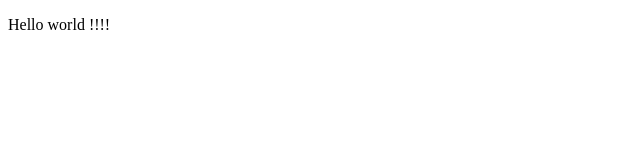
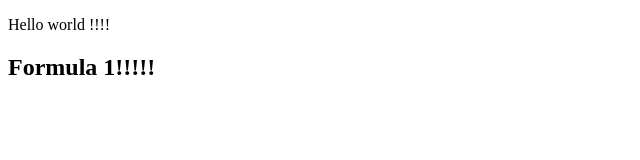
Before and after one commit to Viktor-Dev86/test, a plain HTML site: page index.html in a window 1280 px wide. Shown: the whole page, without its empty margins (0-640 px from the left). Drawn offline with Linux system fonts and the light colour scheme.

Commit message:
three project

```diff
--- a/index.html
+++ b/index.html
@@ -12,5 +12,6 @@
         alert(1);
     </script> -->
     <script src="js/script.js"></script>
+    <h2>Formula 1!!!!!</h2>
 </body>
 </html>
```
